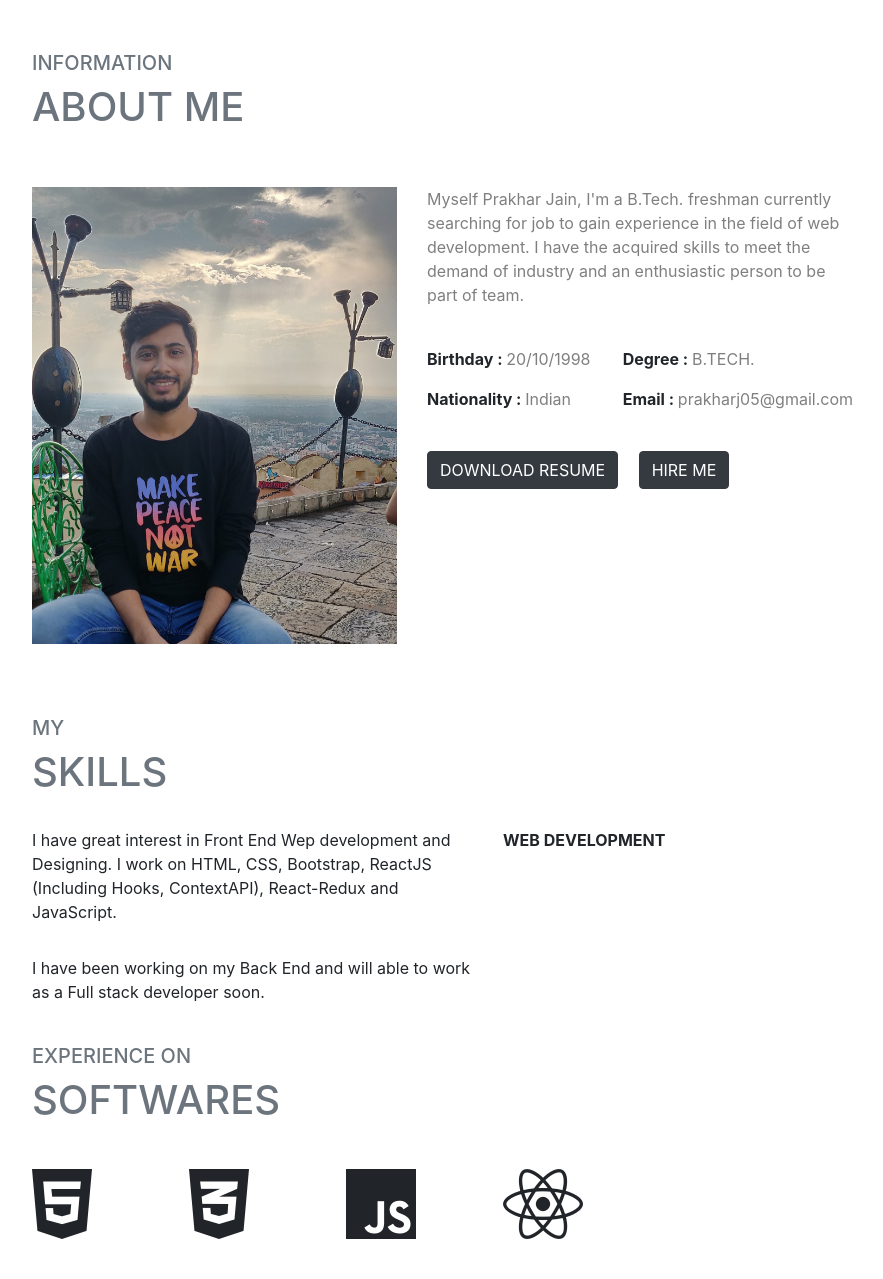
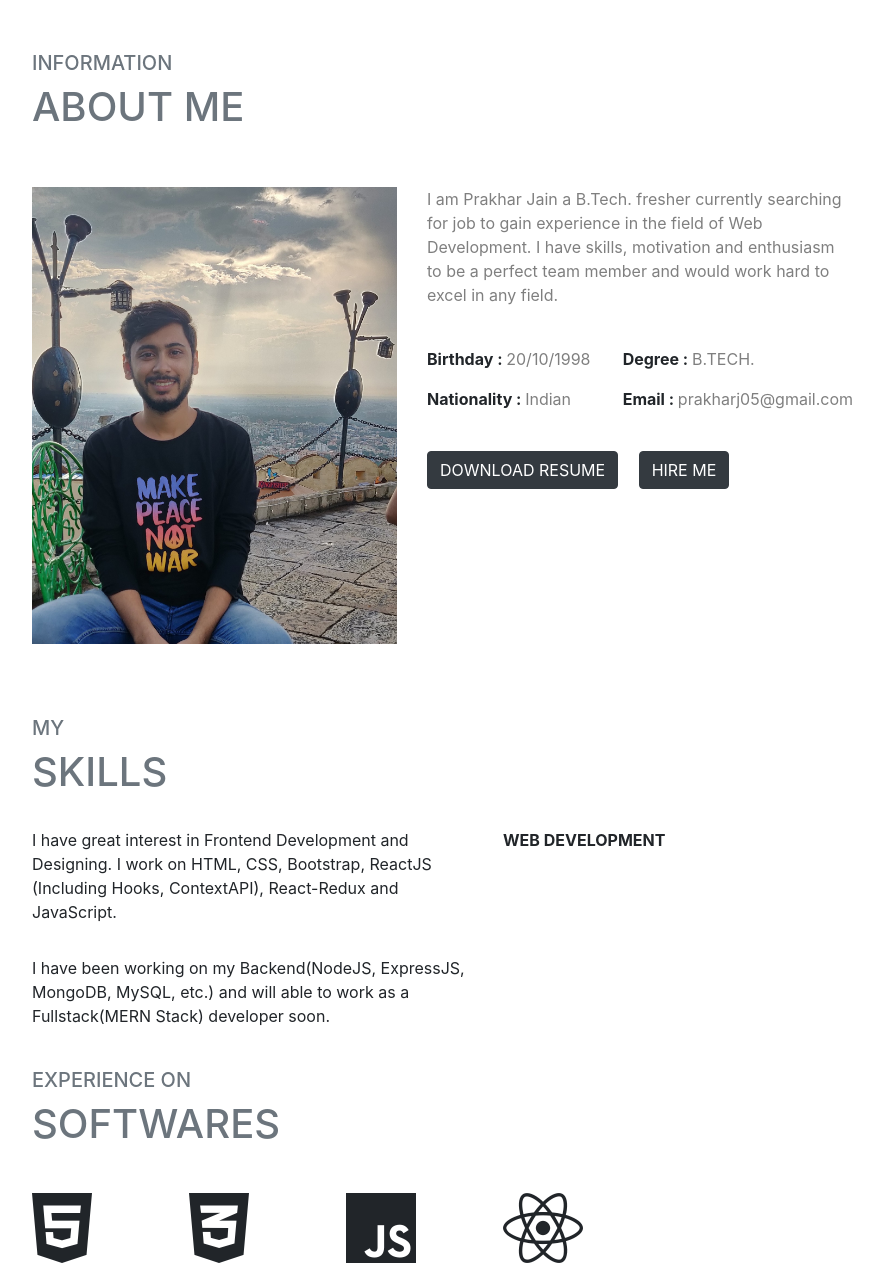
Before and after one commit to PrakharJain05/Portfolio, a plain HTML site: page index.html in a window 1280 px wide. Shown: the part 845-2124 px from the top of the page, without its empty margins (312-1195 px from the left). Drawn offline with nearby package versions, Linux system fonts and the light colour scheme.

Commit message:
resume update

```diff
--- a/index.html
+++ b/index.html
@@ -117,10 +117,9 @@
               </div>
               <div class="col-sm-6">
                 <p class="text-Capitalize text-size-16 text-black-50">
-                  Myself Prakhar Jain, I'm a B.Tech. freshman currently
-                  searching for job to gain experience in the field of web
-                  development. I have the acquired skills to meet the demand of
-                  industry and an enthusiastic person to be part of team.
+                  I am Prakhar Jain a B.Tech. fresher currently
+                  searching for job to gain experience in the field of Web
+                  Development. I have skills, motivation and enthusiasm to be a perfect team member and would work hard to excel in any field.
                 </p>
                 <div
                   class="d-flex flex-row flex-wrap justify-content-between py-4"
@@ -169,13 +168,13 @@
             <div class="row">
               <div class="col-sm-6">
                 <p class="pb-3">
-                  I have great interest in Front End Wep development and
+                  I have great interest in Frontend Development and
                   Designing. I work on HTML, CSS, Bootstrap, ReactJS (Including
                   Hooks, ContextAPI), React-Redux and JavaScript.
                 </p>
                 <p>
-                  I have been working on my Back End and will able to work as a
-                  Full stack developer soon.
+                  I have been working on my Backend(NodeJS, ExpressJS, MongoDB, MySQL, etc.) and will able to work as a
+                  Fullstack(MERN Stack) developer soon.
                 </p>
               </div>
               <div class="col-sm-6 level">
@@ -295,7 +294,7 @@
                     Email : prakharj05@gmail.com
                   </p>
                   <p class="font-size-16 text-black-50">
-                    Address : SKIT, Jaipur, Rajasthan, India(302025)
+                    Address : Bundi, Rajasthan(323001)
                   </p>
                 </div>
                 <div class="col-sm-6 px-4">
```
Also changed, not shown: 1 other file.
